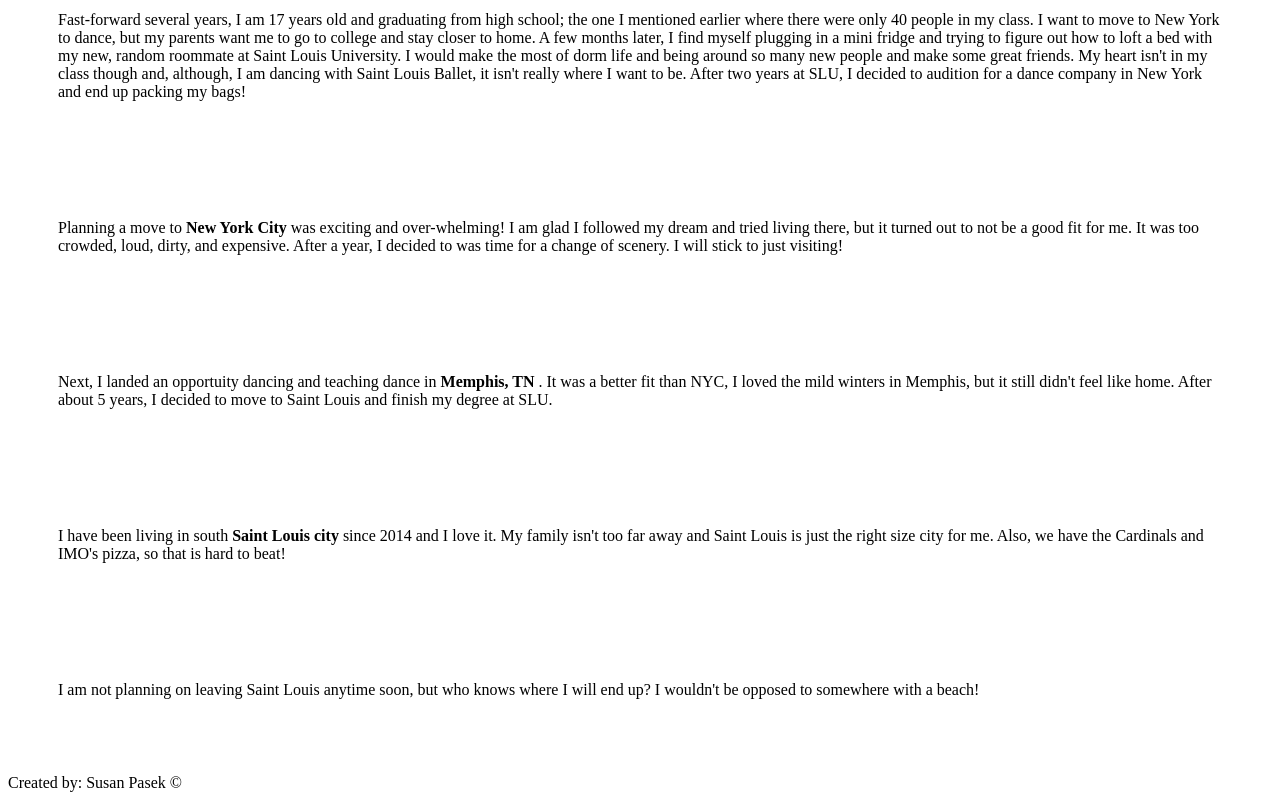
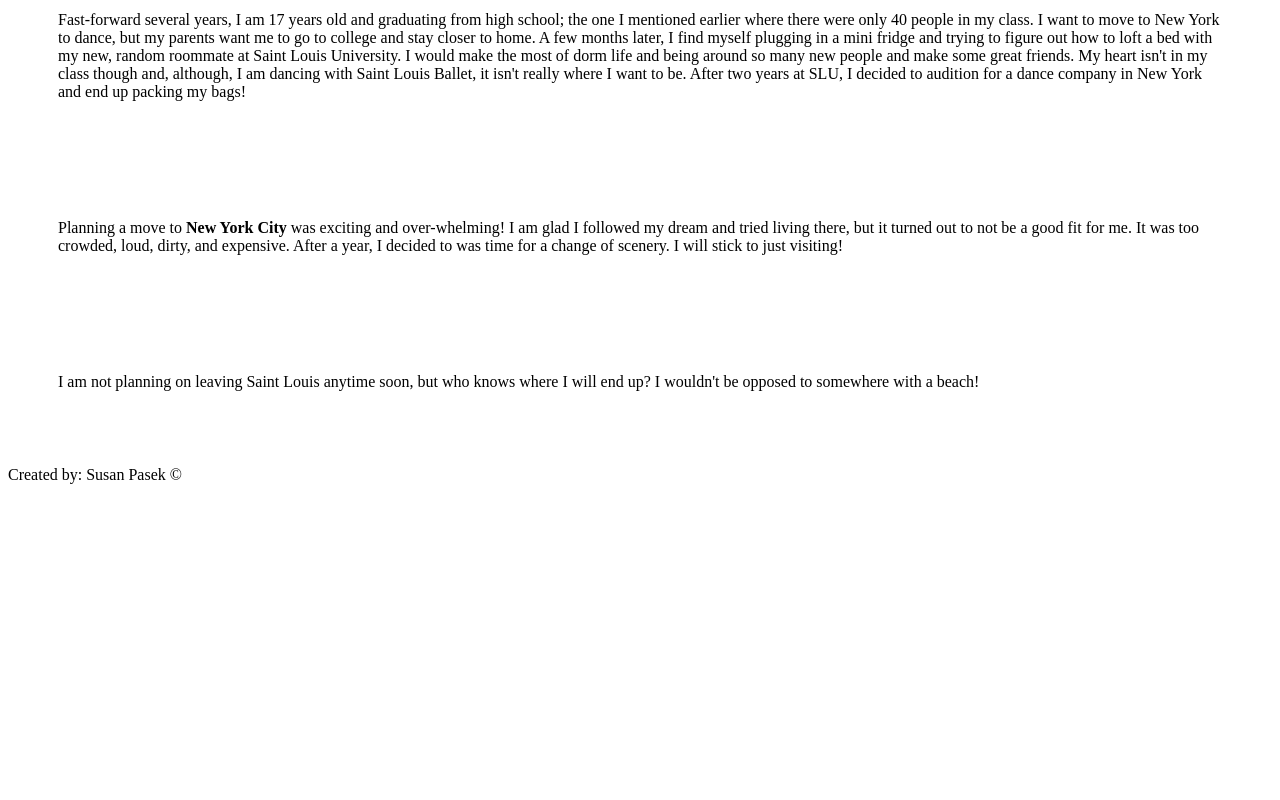
Before and after one commit to CodeCamp-Oct-2021/assignment-4-html-me-something-SusanPasek, a website: page index.html in a window 1280 px wide. Shown: the part 1454-2254 px from the top of the page. After the commit the page ends 1946 px from the top, so only its background shows below. Drawn offline with Linux system fonts and the light colour scheme.

Commit message:
did some more CSS things

```diff
--- a/index.html
+++ b/index.html
@@ -31,9 +31,9 @@
 
 <p>Planning a move to <b>New York City</b> was exciting and over-whelming! I am glad I followed my dream and tried living there, but it turned out to not be a good fit for me. It was too crowded, loud, dirty, and expensive. After a year, I decided to was time for a change of scenery.  I will stick to just visiting!</p> <br>
 
-<p>Next, I landed an opportuity dancing and teaching dance in <b>Memphis, TN</b> . It was a better fit than NYC, I loved the mild winters in Memphis, but it still didn't feel like home. After about 5 years, I decided to move to Saint Louis and finish my degree at SLU. </p> <br>
+<!-- <p>Next, I landed an opportuity dancing and teaching dance in <b>Memphis, TN</b> . It was a better fit than NYC, I loved the mild winters in Memphis, but it still didn't feel like home. After about 5 years, I decided to move to Saint Louis and finish my degree at SLU. </p> <br> -->
 
-<p> I have been living in south <b>Saint Louis city </b> since 2014 and I love it. My family isn't too far away and Saint Louis is just the right size city for me. Also, we have the Cardinals and IMO's pizza, so that is hard to beat!</p><br>
+<!-- <p> I have been living in south <b>Saint Louis city </b> since 2014 and I love it. My family isn't too far away and Saint Louis is just the right size city for me. Also, we have the Cardinals and IMO's pizza, so that is hard to beat!</p><br> -->
 
 <p>I am not planning on leaving Saint Louis anytime soon, but who knows where I will end up? I wouldn't be opposed to somewhere with a beach! </p>
 
```
